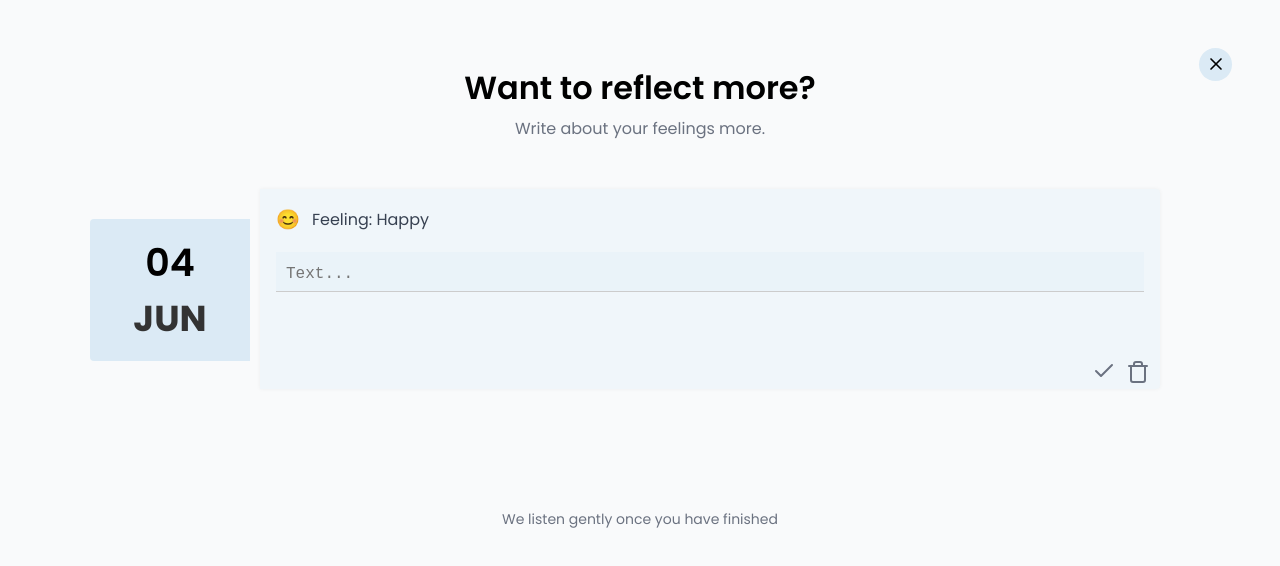
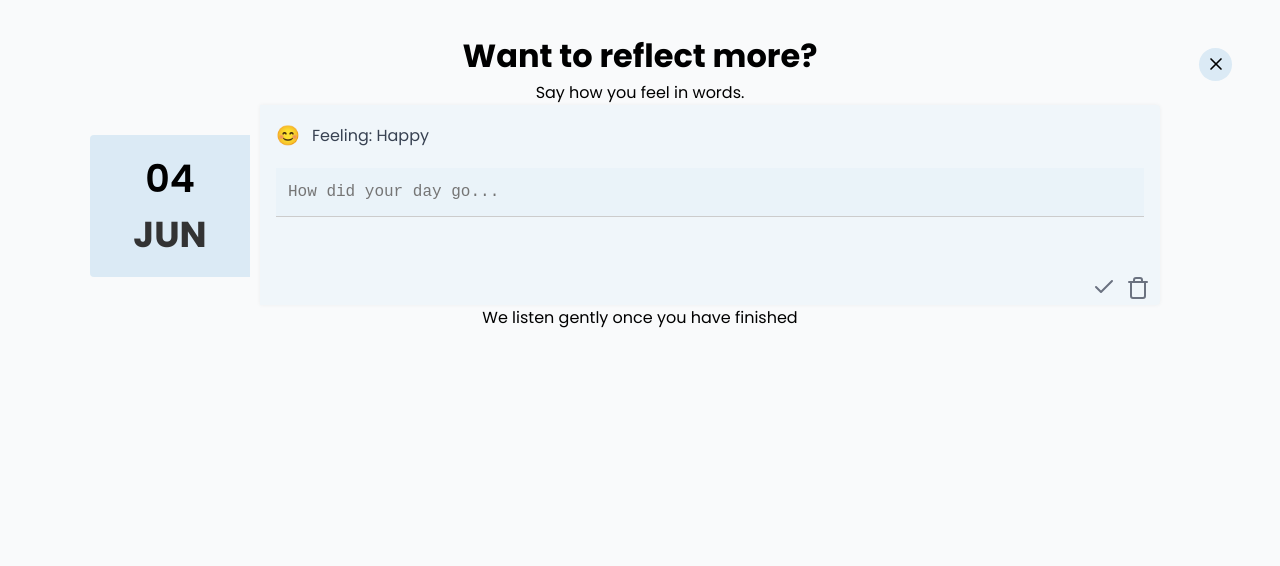
Before and after one commit to ProjectHireReady/ThryveSpace, a React (Vite) app in the folder frontend/: page /mood in a window 1280 px wide. Both pictures are taken after a click on the button "Happy". Shown: the top 566 px of the page. Built offline with nearby package versions, Linux system fonts and the light colour scheme; a web font is replaced by a local one.

Commit message:
refactor(entry): rename classes and polish layout with minor style updates

```diff
--- a/frontend/src/components/JournalEntry.jsx
+++ b/frontend/src/components/JournalEntry.jsx
@@ -1,53 +1,39 @@
-import React, { useState } from 'react';
-import { Check } from 'lucide-react';
-import { Trash } from 'lucide-react';
-import './JournalEntry.css';
+import { useState } from "react";
+import { Check, Trash } from "lucide-react";
+import "./JournalEntry.css";
+import axios from "axios";
 
 export default function JournalEntry({ mood, onSubmit }) {
-  const [entry, setEntry] = useState('');
+  const [entry, setEntry] = useState("");
   const [showPopup, setShowPopup] = useState(false);
 
   async function handleSubmit() {
-  if (!entry.trim()) return alert('Please write something!');
+    if (!entry.trim()) return alert("Please write something!");
 
-  const note = {
-    mood: mood?.label,
-    emoji: mood?.emoji,
-    text: entry,
-    timestamp: new Date().toISOString(),
+    const payload = {
+      mood_name: mood?.label || null,
+      note: entry,
     };
 
     try {
-    const res = await fetch('http://localhost:3000/api/notes', {
-      method: 'POST',
-      headers: {
-        'Content-Type': 'application/json',
-      },
-      body: JSON.stringify(note),
-    });
-
-    if (!res.ok) throw new Error('Failed to send journal note');
-
-    console.log('✅ Note saved:', await res.json());
-
+      await axios.post("http://localhost:8000/api/v1/notes/", payload);
       setShowPopup(true);
       setTimeout(() => {
         setShowPopup(false);
-      setEntry('');
-      onSubmit(); // e.g., close modal
+        setEntry("");
+        onSubmit(); // close modal or refresh
       }, 2000);
     } catch (err) {
-    console.error('❌ Error saving note:', err);
-    alert('Could not save your note. Please try again.');
+      console.error("Error saving note:", err);
+      alert("Could not save your note. Please try again.");
     }
   }
-
 
   const getToday = () => {
     const date = new Date();
     return {
-      day: date.getDate().toString().padStart(2, '0'),
-      month: date.toLocaleString('default', { month: 'short' }).toUpperCase(),
+      day: date.getDate().toString().padStart(2, "0"),
+      month: date.toLocaleString("default", { month: "short" }).toUpperCase(),
     };
   };
 
@@ -55,9 +41,13 @@ export default function JournalEntry({ mood, onSubmit }) {
 
   return (
     <div className="journal-page">
-      <h1 className="heading">Want to reflect more?</h1>
-      <p className="subtext">Write about your feelings more.</p>
+      {/* Heading and Subtext */}
+      <h1 className="journal-heading">Want to reflect more?</h1>
+      <div className="text-block">
+        <p className="subtext-modal">Say how you feel in words.</p>
+      </div>
 
+      {/* Entry Section */}
       <div className="entry-container">
         <div className="date-box">
           <div className="day">{day}</div>
@@ -73,39 +63,42 @@ export default function JournalEntry({ mood, onSubmit }) {
             className="entry-input"
             value={entry}
             onChange={(e) => setEntry(e.target.value)}
-            placeholder="Text..."
+            placeholder="How did your day go..."
             rows={1}
-            style={{
-              resize: 'none',
-              overflow: 'hidden',
-              height: entry ? 'auto' : '1.5rem',
-              maxHeight: '150px',
-              padding: '10px',
-            }}
             onInput={(e) => {
-              e.target.style.height = 'auto';
-              e.target.style.height = e.target.scrollHeight + 'px';
+              e.target.style.height = "auto";
+              e.target.style.height = e.target.scrollHeight + "px";
             }}
           />
           <div className="entry-footer">
-            <button onClick={handleSubmit} className="submit-button" aria-label="Submit Entry">
+            <button
+              onClick={handleSubmit}
+              className="submit-button"
+              aria-label="Submit Entry"
+            >
               <Check />
             </button>
             <button
-              onClick={() => setEntry('')} className="delete-icon" aria-label="Clear Entry">
+              onClick={() => setEntry("")}
+              className="delete-icon"
+              aria-label="Clear Entry"
+            >
               <Trash />
             </button>
           </div>
         </div>
       </div>
 
-      {showPopup && (
+      {/* Popup and Footer Note */}
+      {showPopup ? (
         <div className="popup">
           Thanks for sharing. Keep taking care of yourself.
         </div>
+      ) : (
+        <div className="text-block">
+          <p className="footer-modal">We listen gently once you have finished</p>
+        </div>
       )}
-
-      {!showPopup && <p className="footer-note">We listen gently once you have finished</p>}
     </div>
   );
 }
```
Lines whose indentation alone changed are shown as unchanged.
